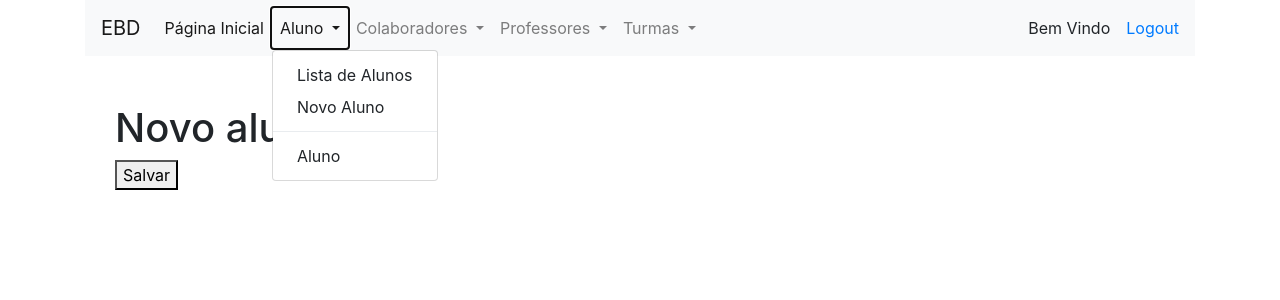
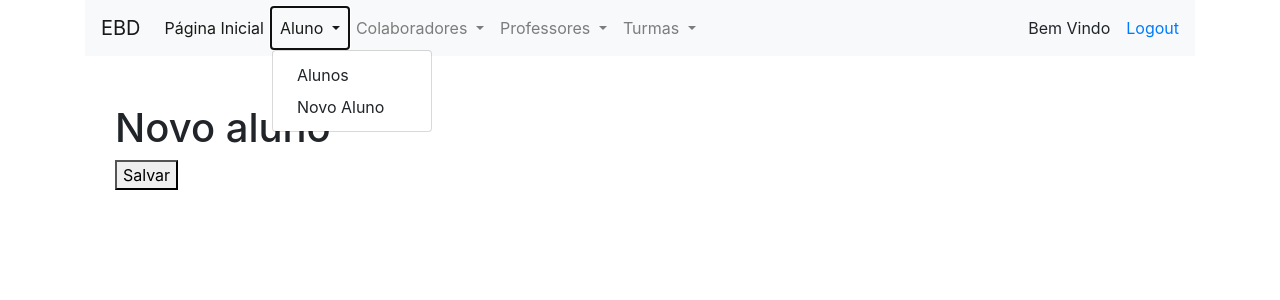
Before and after one commit to luanaAlm/cadastro-django, a Django app: page /alunos/criar_alunos in a window 1280 px wide, after a click on "Aluno". Shown: the top 300 px of the page. Run offline with Django 3.2, Linux system fonts and the light colour scheme; the visitor is signed in with stand-in values (Sample User, id 1); parts of the project's set-up code (start-up, migrations or seed data) failed here and were passed over; some libraries are stand-ins or nearby versions.

Commit message:
Alterações Alunos

```diff
--- a/apps/alunos/templates/listar_alunos.html
+++ b/apps/alunos/templates/listar_alunos.html
@@ -1,7 +1,10 @@
 {% extends 'base.html' %}
 {% block main %}
 {% csrf_token %}
+<a type="button" class="btn btn-warning" href="{% url 'criar_alunos' %}">Inserir Alunos</a>
+
 <h1>Lista de alunos</h1>
+
 <br>
 <div class="col-sm-12">
     <table class="table table-hover">
--- a/apps/alunos/urls.py
+++ b/apps/alunos/urls.py
@@ -1,10 +1,9 @@
 from django.urls import path
-from .views import homeAlunos, listarAlunos, criarAluno, alunoNovo, updateAluno, deleteAluno
+from .views import listarAlunos, criarAluno, alunoNovo, updateAluno, deleteAluno
 
 
 #urls Alunos
 urlpatterns = [
-    path('',homeAlunos, name='home_alunos'),
     path('listar_alunos',listarAlunos, name='listar_alunos'),
     path('criar_alunos',criarAluno, name='criar_alunos'),
     path('novo_aluno',alunoNovo, name='novo_aluno'),
--- a/apps/alunos/views.py
+++ b/apps/alunos/views.py
@@ -5,9 +5,9 @@ from .models import Aluno
 from .form import AlunoForm
 
 #views Alunos
-@login_required
-def homeAlunos(request):
-    return render(request, 'home_alunos.html')
+#@login_required
+#def homeAlunos(request):
+#    return render(request, 'home_alunos.html')
 
 @login_required
 def listarAlunos(request):
--- a/apps/core/templates/core/index.html
+++ b/apps/core/templates/core/index.html
@@ -9,7 +9,7 @@
                 <a href="{% url 'home_turmas' %}">Turma</a>
             </div>
             <div class="col-sm">
-                <a href="{% url 'home_alunos' %}">Alunos</a>
+                <a href="{% url 'listar_alunos' %}">Alunos</a>
             </div>
             <div class="col-sm">
                 <a href="{% url 'home_professores' %}">Professores</a>
--- a/templates/base.html
+++ b/templates/base.html
@@ -37,10 +37,9 @@
                             Aluno
                         </a>
                         <div class="dropdown-menu" aria-labelledby="navbarDropdown">
-                            <a class="dropdown-item" href="{% url 'listar_alunos' %}">Lista de Alunos</a>
+                            <a class="dropdown-item" href="{% url 'listar_alunos' %}">Alunos</a>
                             <a class="dropdown-item" href="{% url 'criar_alunos' %}">Novo Aluno</a>
-                            <div class="dropdown-divider"></div>
-                            <a class="dropdown-item" href="{% url 'home_alunos' %}">Aluno</a>
+
                         </div>
                     </li>
                     <!--Colaboradores-->
```
Also changed, not shown: apps/alunos/templates/home_alunos.html (deleted, +0 -7 lines).
